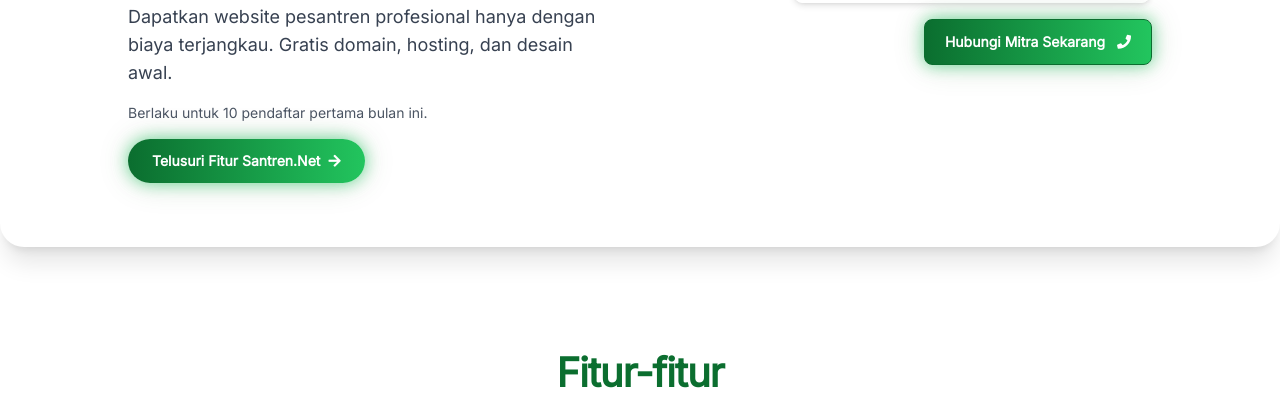
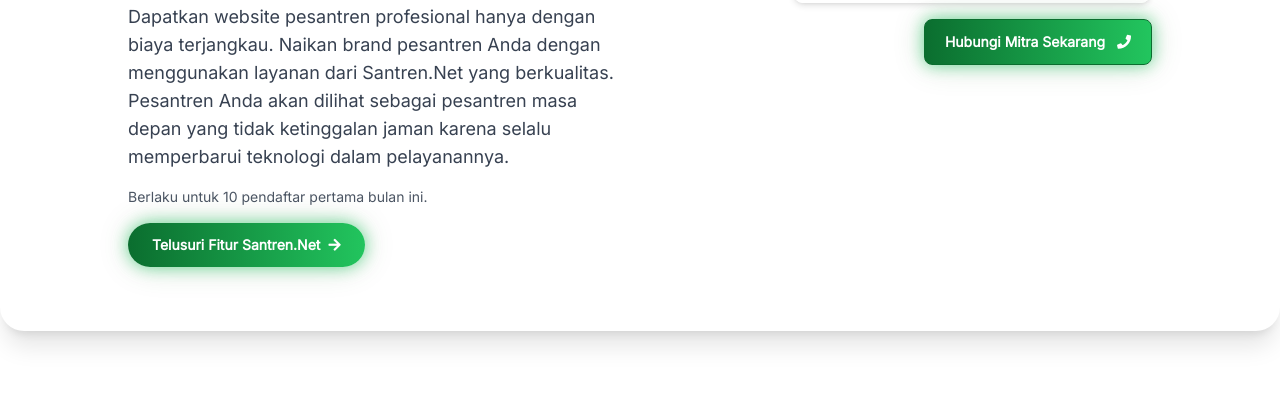
Before and after one commit to aisyah2024/web-santren-net, a plain HTML site: page index.html in a window 1280 px wide. Shown: the part 393-800 px from the top of the page. Drawn offline with nearby package versions, Linux system fonts and the light colour scheme.

Commit message:
Add files via upload

```diff
--- a/index.html
+++ b/index.html
@@ -416,7 +416,7 @@
           Hanya Rp. 100.000
         </h1>
         <p class="text-lg text-gray-700 animate-fade-in-up delay-800">
-          Dapatkan website pesantren profesional hanya dengan biaya terjangkau. Gratis domain, hosting, dan desain awal.
+          Dapatkan website pesantren profesional hanya dengan biaya terjangkau. Naikan brand pesantren Anda dengan menggunakan layanan dari Santren.Net yang berkualitas. Pesantren Anda akan dilihat sebagai pesantren masa depan yang tidak ketinggalan jaman karena selalu memperbarui teknologi dalam pelayanannya.
         </p>
         <p class="text-sm text-gray-600 animate-fade-in-up delay-1000">
           Berlaku untuk 10 pendaftar pertama bulan ini.
```
